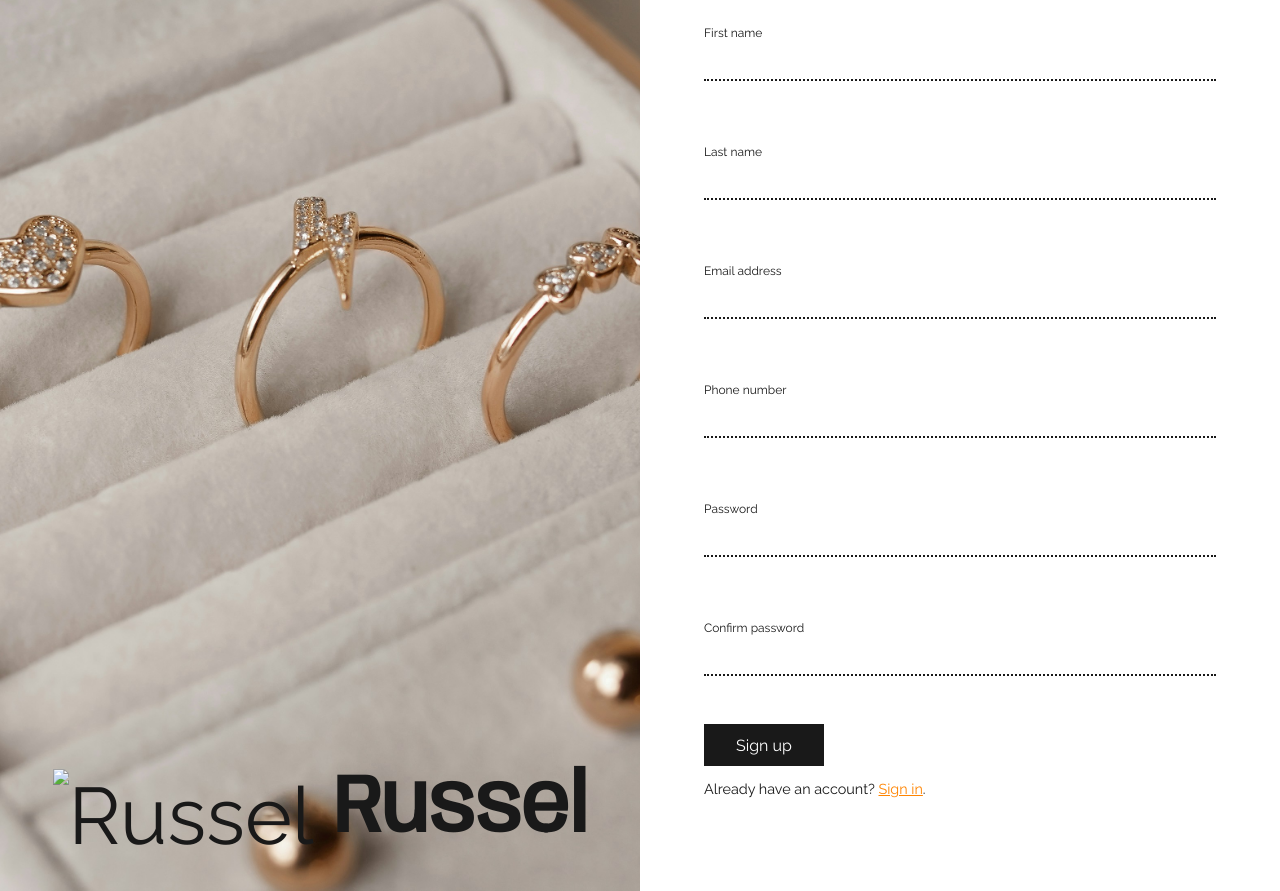
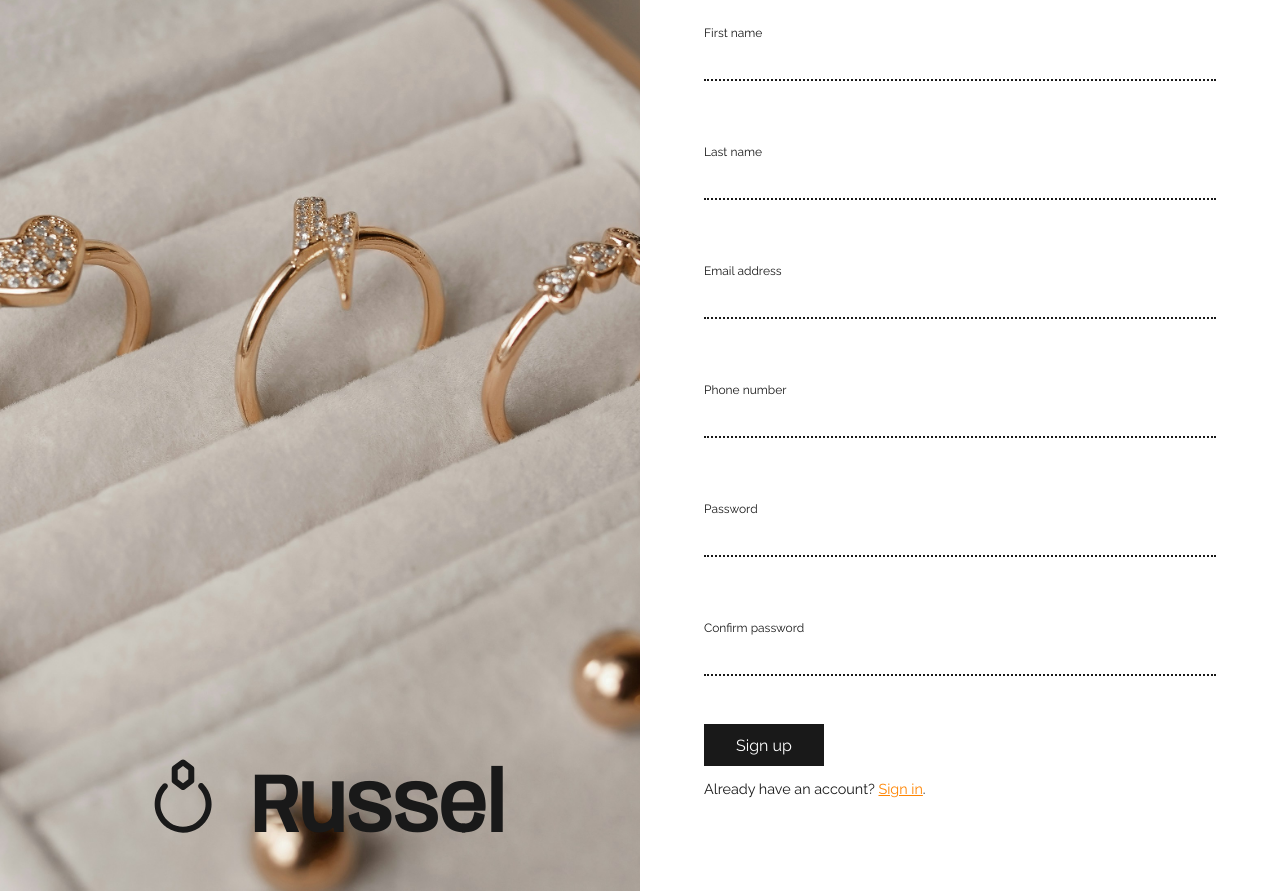
Before and after one commit to beansebrrr/sign-up, a plain HTML site: page index.html in a window 1280 px wide. Shown: the part 190-1081 px from the top of the page. Drawn offline with Linux system fonts and the light colour scheme.

Commit message:
🔧 Fix embed images 🖼️

```diff
--- a/index.html
+++ b/index.html
@@ -13,7 +13,7 @@
       Photo by <a href="https://unsplash.com/@jesus_eca?utm_content=creditCopyText&utm_medium=referral&utm_source=unsplash">JESUS ECA</a> on <a href="https://unsplash.com/photos/three-gold-rings-in-a-white-box-wewzzx11ShI?utm_content=creditCopyText&utm_medium=referral&utm_source=unsplash">Unsplash</a>
     </p>
     <div class="brand">
-      <span><img src="./images/ring-gem-svgrepo-com.svg" alt="Russel" id="logo"></span>
+      <span><img src="./images/icon.svg" alt="Russel" id="logo"></span>
       <span id="brand-name">
         Russel
       </span>
--- a/styles.css
+++ b/styles.css
@@ -77,7 +77,7 @@ button {
   min-height: 300px;
 
   background-color: aquamarine;
-  background-image: url(./images/jesus-eca-wewzzx11ShI-unsplash.jpg);
+  background-image: url(./images/display-photo.jpg);
   background-size: cover;
   background-repeat: no-repeat;
   background-position: center;
```
Also changed, not shown: images/display-photo.jpg (renamed from images/jesus-eca-wewzzx11ShI-unsplash.jpg), images/icon.svg (added).
